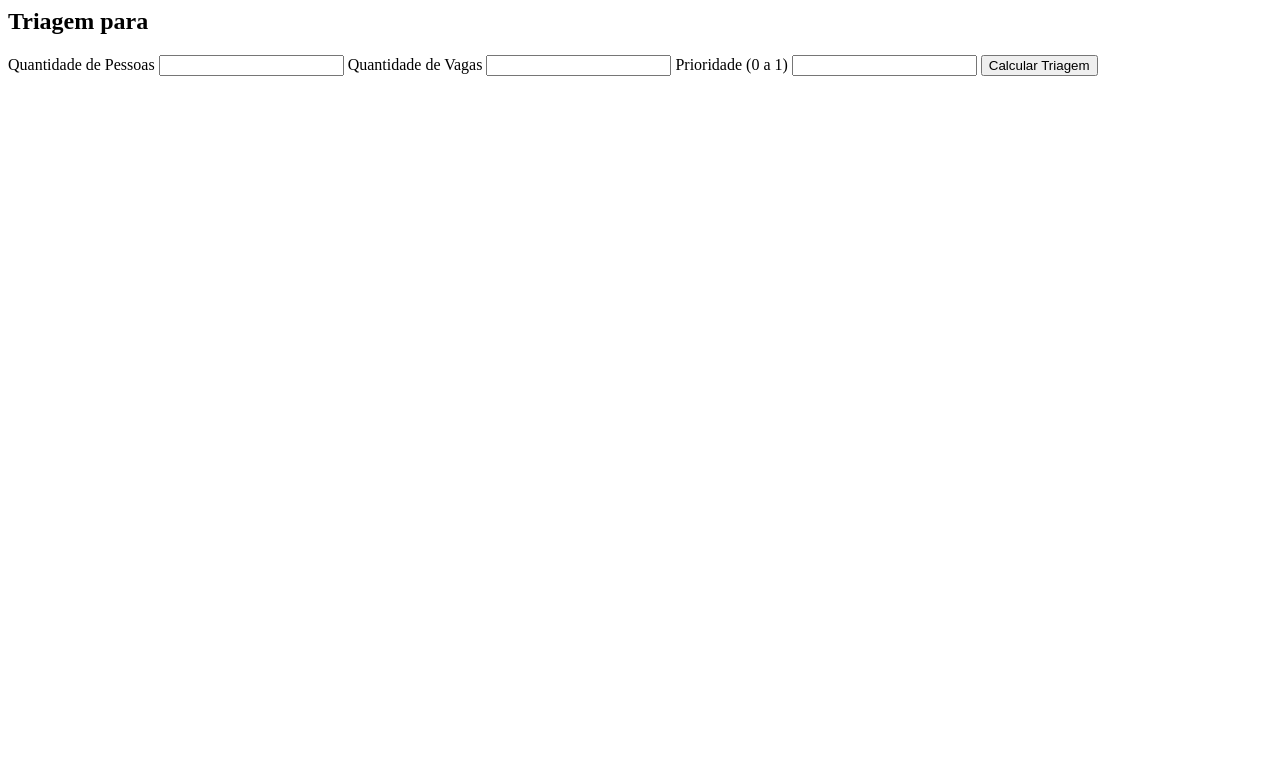
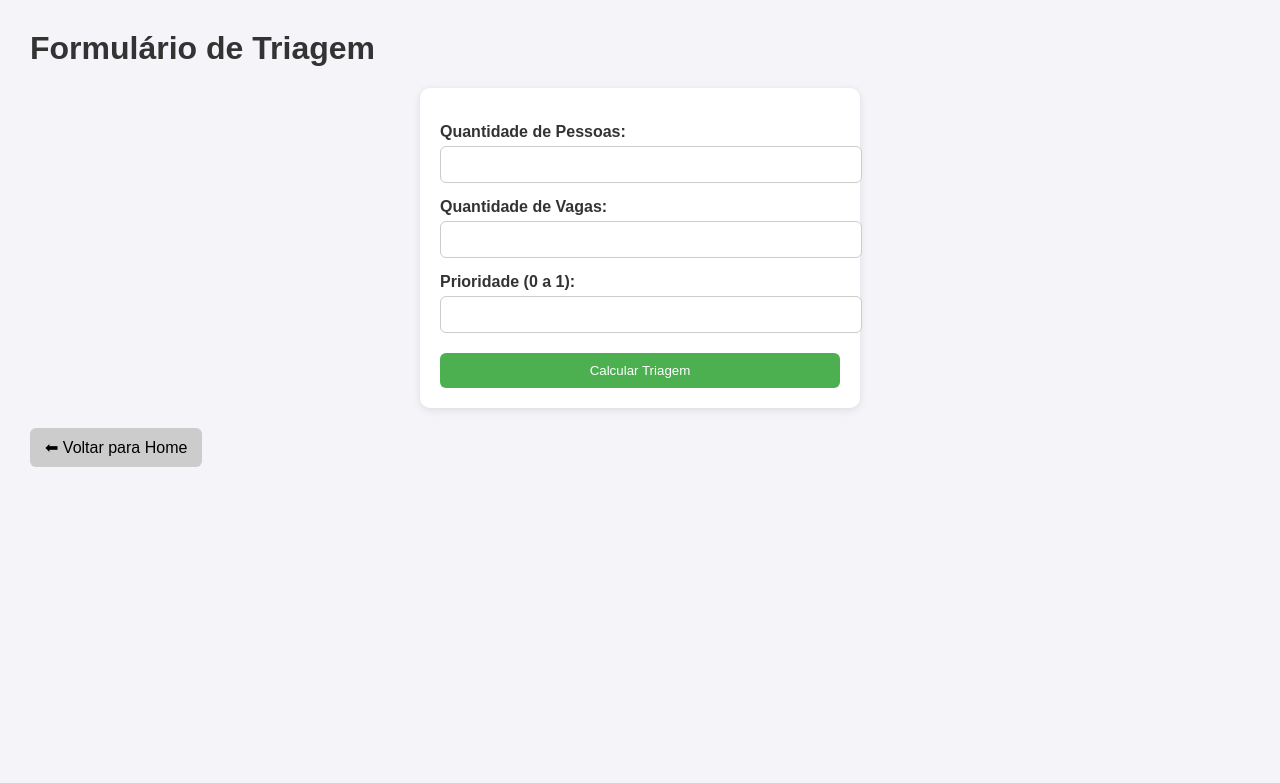
Before and after one commit to BernardR0/Projeto-BDII-IA-ENGSOFT-POO, a Flask app: template templates/form_triagem.html in a window 1280 px wide. Shown: the top 783 px of the page. Run offline with Flask 3, Linux system fonts and the light colour scheme; the template is opened without the code that fills it, so the values that code supplies are empty; parts of the project's set-up code (start-up, migrations or seed data) failed here and were passed over.

Commit message:
Atualização e Correção de Bugs

```diff
--- /dev/null
+++ b/static/css/style.css
@@ -0,0 +1,61 @@
+body {
+    font-family: Arial, sans-serif;
+    margin: 30px;
+    background: #f4f4f9;
+    color: #333;
+}
+
+h2 {
+    text-align: center;
+    color: #444;
+}
+
+form {
+    max-width: 400px;
+    margin: auto;
+    padding: 20px;
+    background: #fff;
+    border-radius: 10px;
+    box-shadow: 0px 2px 8px rgba(0,0,0,0.1);
+}
+
+label {
+    display: block;
+    margin-top: 15px;
+    font-weight: bold;
+}
+
+input, select, button {
+    width: 100%;
+    padding: 10px;
+    margin-top: 5px;
+    border-radius: 6px;
+    border: 1px solid #ccc;
+}
+
+button {
+    background: #4CAF50;
+    color: white;
+    border: none;
+    cursor: pointer;
+    margin-top: 20px;
+}
+
+button:hover {
+    background: #45a049;
+}
+
+.btn-voltar {
+    display: inline-block;
+    margin-top: 20px;
+    padding: 10px 15px;
+    background: #ccc;
+    color: black;
+    text-decoration: none;
+    border-radius: 6px;
+}
+
+.btn-voltar:hover {
+    background: #999;
+    color: white;
+}
--- a/templates/detalhe_assistidos.html
+++ b/templates/detalhe_assistidos.html
@@ -1,7 +1,7 @@
 <h2>Detalhes do Assistido</h2>
 
 <p><strong>Nome:</strong> {{ assistido.nome }}</p>
-<p><strong>Data de Nascimento:</strong> {{ assistido.data }}</p>
+<p><strong>Data de Nascimento:</strong> {{ assistido.data_nascimento }}</p>
 <p><strong>Telefone:</strong> {{ assistido.telefone }}</p>
 <p><strong>Gênero:</strong> {{ assistido.genero }}</p>
 
@@ -28,4 +28,4 @@
 <a href="{{ url_for('triagem.form_triagem', assistido_id=assistido.id_assistido) }}" class="btn btn-primary">
   Realizar Triagem
 </a>
-<a href="{{ url_for('assistidos.lista_assistidos') }}" class="btn btn-secondary">Voltar</a>
+<a href="{{ url_for('home.home') }}" class="btn btn-secondary">Voltar</a>
--- a/templates/form_assistidos.html
+++ b/templates/form_assistidos.html
@@ -28,7 +28,9 @@
 
   <div class="mb-3">
   <label for="data_nascimento">Data de Nascimento:</label>
-  <input type="date" id="data_nascimento" name="data_nascimento" {% if assistido %}value="{{assistido.data}}"{% endif %}>
+  <input type="date" id="data_nascimento" name="data_nascimento"
+       {% if assistido and assistido.data_nascimento %}value="{{ assistido.data_nascimento.isoformat() if assistido.data_nascimento else '' }}"{% endif %}>
+
   </div>
 
   <div class="mb-3">
--- a/templates/form_triagem.html
+++ b/templates/form_triagem.html
@@ -1,14 +1,29 @@
-<h2>Triagem para {{ assistido.nome }}</h2>
+<!DOCTYPE html>
+<html lang="pt-br">
+<head>
+    <meta charset="UTF-8">
+    <title>Triagem</title>
+    <link rel="stylesheet" href="{{ url_for('static', filename='style.css') }}">
+</head>
+<body>
+    <div class="container">
+        <h1>Formulário de Triagem</h1>
 
-<form method="POST" action="{{ url_for('triagem.aplicar_triagem', assistido_id=assistido.id_assistido) }}">
-  <label>Quantidade de Pessoas</label>
-  <input type="number" name="num_pessoas" class="form-control" required>
+        <form method="POST" action="{{ url_for('triagem.aplicar_triagem', assistido_id=assistido.id_assistido) }}">
+            <label for="num_pessoas">Quantidade de Pessoas:</label>
+            <input type="number" id="num_pessoas" name="num_pessoas" required min="0">
 
-  <label>Quantidade de Vagas</label>
-  <input type="number" name="num_vagas" class="form-control" required>
+            <label for="num_vagas">Quantidade de Vagas:</label>
+            <input type="number" id="num_vagas" name="num_vagas" required min="0">
 
-  <label>Prioridade (0 a 1)</label>
-  <input type="number" step="0.01" name="prioridade" class="form-control" required>
+            <label for="prioridade">Prioridade (0 a 1):</label>
+            <input type="number" id="prioridade" name="prioridade" step="0.01" min="0" max="1" required>
 
-  <button type="submit" class="btn btn-primary mt-2">Calcular Triagem</button>
-</form>
+            <button type="submit" class="btn">Calcular Triagem</button>
+        </form>
+
+        <!-- Botão de voltar para Home -->
+        <a href="{{ url_for('home.home') }}" class="btn-voltar">⬅ Voltar para Home</a>
+    </div>
+</body>
+</html>
--- a/templates/item_cliente.html
+++ b/templates/item_cliente.html
@@ -1,7 +1,7 @@
 <tr class="assistido-{{assistido.id_assistido}}">
       <th scope="row">{{ assistido.codigo_publico }}</th>
       <td>{{ assistido.nome }}</td>
-      <td>{{ assistido.data }}</td>
+      <td>{{ assistido.data_nascimento }}</td>
       <td>{{ assistido.telefone }}</td>
       <td>{{ assistido.genero }}</td>
       <td>
```
Also changed, not shown: routes/assistidos.py (+7 -6 lines), static/css/app.css (deleted).
